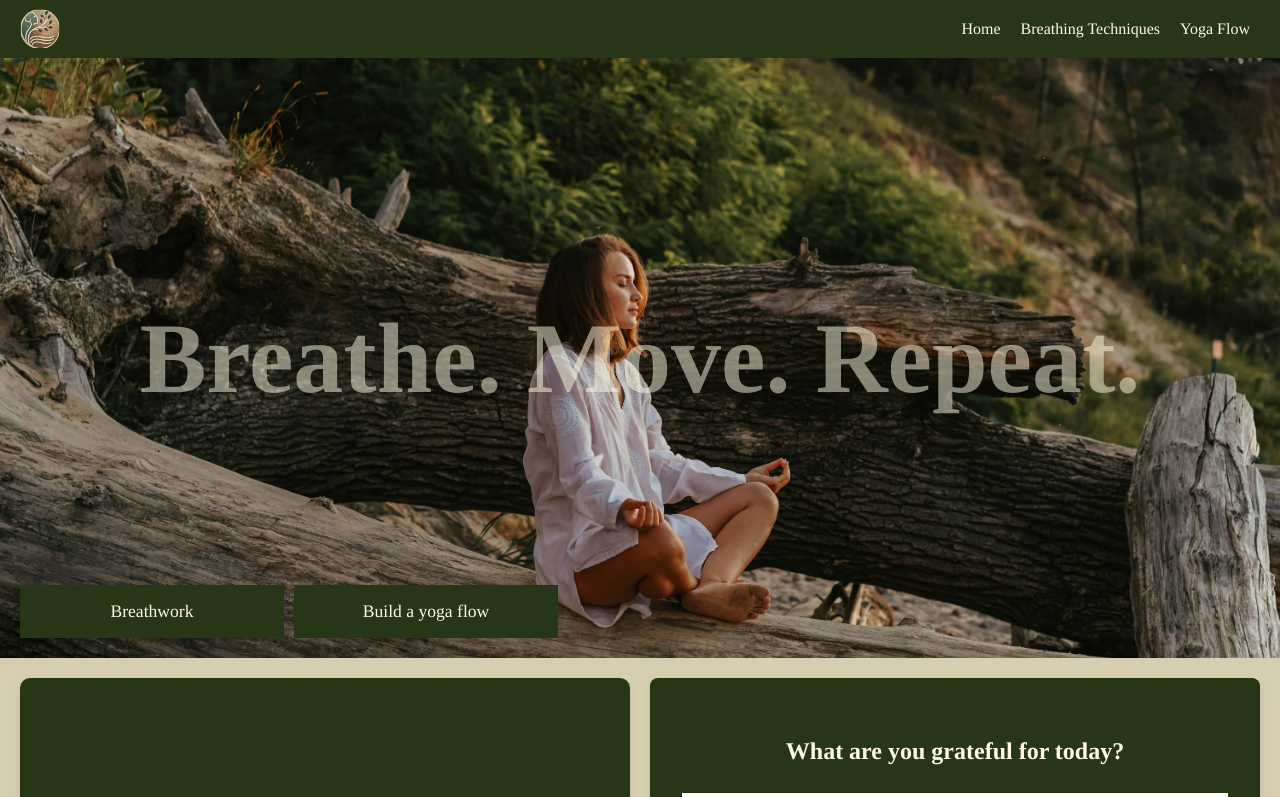
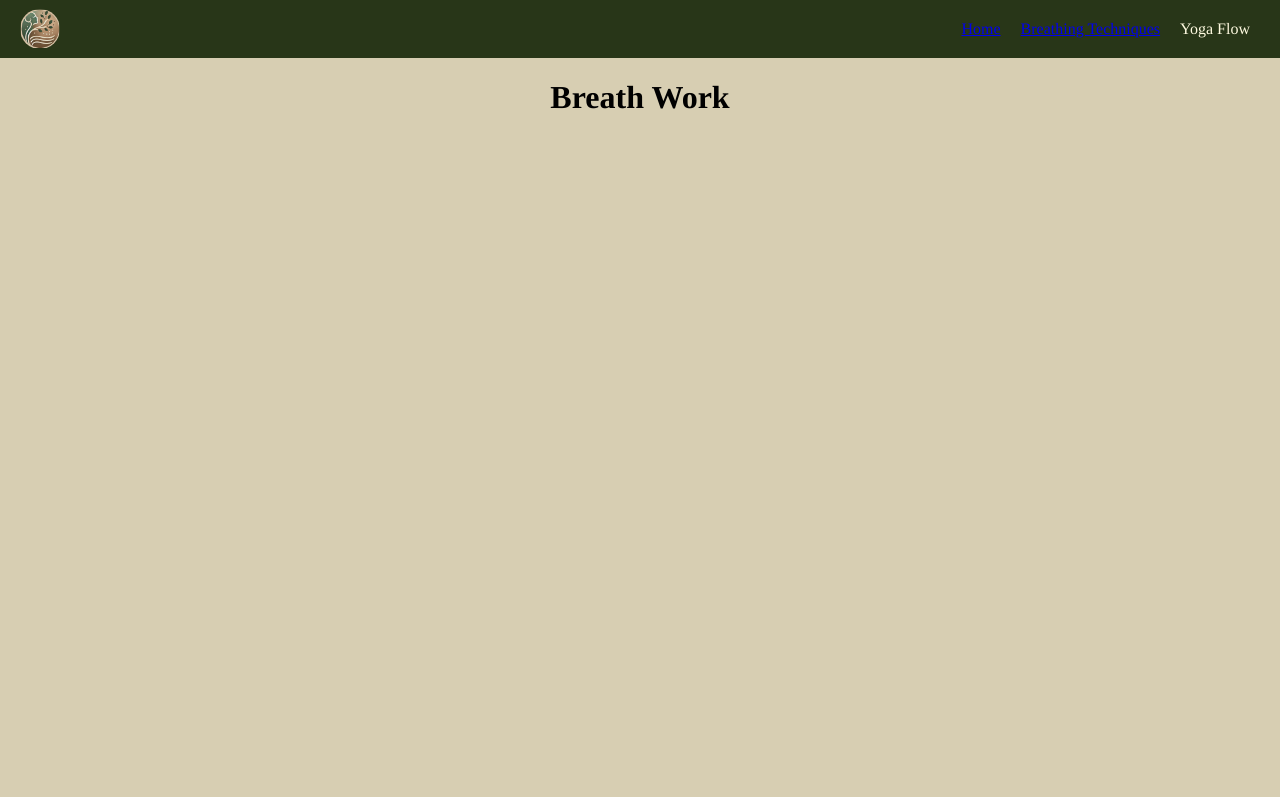
Before and after one commit to graceoreilly/breathing_project, a React (Vite) app in the folder front_end/breathe-move/: page /breathwork in a window 1280 px wide. Shown: the top 797 px of the page. Built offline with nearby package versions, Linux system fonts and the light colour scheme.

Commit message:
Navigation to second page

```diff
--- a/front_end/breathe-move/package.json
+++ b/front_end/breathe-move/package.json
@@ -12,7 +12,8 @@
   "dependencies": {
     "http-proxy-middleware": "^3.0.3",
     "react": "^18.3.1",
-    "react-dom": "^18.3.1"
+    "react-dom": "^18.3.1",
+    "react-router-dom": "^7.1.5"
   },
   "devDependencies": {
     "@eslint/js": "^9.17.0",
--- a/front_end/breathe-move/src/App/App.jsx
+++ b/front_end/breathe-move/src/App/App.jsx
@@ -1,20 +1,23 @@
 import './App.css'
-import Homepage from '../Pages/MainPage/MainPage'
-import NavBar from '../NavBar/NavBar';
+import Homepage from '../Pages/Homepage/Homepage'
+import BreathingPage from '../Pages/BreathingPage/BreathingPage';
+import NavBar from '../Components/NavBar/NavBar';
 import './App.css'
-//import { Route, Routes } from 'react-router-dom'
+import { BrowserRouter as Router, Route, Routes } from 'react-router-dom'
 
 function App() {
 
   return (
     <>
+    <Router>
     <NavBar />
-    <Homepage />
     <div className="container">
-      {/* <Routes>
+      <Routes>
     <Route path="/" element={<Homepage />} />
-    </Routes> */}
+    <Route path="/breathwork" element={<BreathingPage />} />
+    </Routes>
     </div>
+    </Router>
     </>
   );
 }
--- /dev/null
+++ b/front_end/breathe-move/src/Components/NavBar/NavBar.jsx
@@ -0,0 +1,30 @@
+import { NavLink } from "react-router-dom";
+ import styles from '..//NavBar/NavBar.module.css';
+ import Logo from '../Logo/Logo';
+
+function NavBar() {
+    return (
+        <>
+        <div className={styles.container}>
+            <Logo className={styles.logo} />
+        <nav className={styles.navBar}>
+            <ul className={styles.navContainer}>
+                <li className={styles.listItem}>
+                    <NavLink to="/" activeClassName="active">
+                    Home
+                    </NavLink>
+                    </li>
+                <li className={styles.listItem}>
+                <NavLink to="/breathwork" activeClassName="active">
+                    Breathing Techniques
+                    </NavLink>
+                    </li>
+                <li className={styles.listItem}>Yoga Flow</li>
+            </ul>
+        </nav>
+        </div>
+        </>
+    )
+}
+
+export default NavBar;
--- a/front_end/breathe-move/src/NavBar/NavBar.jsx
+++ /dev/null
@@ -1,22 +0,0 @@
-// import { NavLink } from "react-router-dom";
- import styles from '..//NavBar/NavBar.module.css';
- import Logo from '../Components/Logo/Logo';
-
-function NavBar() {
-    return (
-        <>
-        <div className={styles.container}>
-            <Logo className={styles.logo} />
-        <nav className={styles.navBar}>
-            <ul className={styles.navContainer}>
-                <li className={styles.listItem}>Home</li>
-                <li className={styles.listItem}>Breathing Techniques</li>
-                <li className={styles.listItem}>Yoga Flow</li>
-            </ul>
-        </nav>
-        </div>
-        </>
-    )
-}
-
-export default NavBar;
--- /dev/null
+++ b/front_end/breathe-move/src/Pages/BreathingPage/BreathingPage.jsx
@@ -0,0 +1,9 @@
+function BreathingPage() {
+    return (
+    <>
+    <h1>Breath Work</h1>
+    </>
+    )
+}
+
+export default BreathingPage;
--- a/front_end/breathe-move/src/Pages/MainPage/MainPage.jsx
+++ b/front_end/breathe-move/src/Pages/Homepage/Homepage.jsx
@@ -1,5 +1,5 @@
 import Footer from '../../Components/Footer/Footer.jsx'
-import Header from '../../Components/Header/Header'
+import Header from '../../Components/Header/Header.jsx'
 import CardsContainer from '../../Components/CardsContainer/CardsContainer.jsx'
 //import { Route, Routes } from 'react-router-dom'
 
```
Also changed, not shown: front_end/breathe-move/src/Components/NavBar/NavBar.module.css (renamed from front_end/breathe-move/src/NavBar/NavBar.module.css), front_end/breathe-move/src/Pages/ContentPage/BreathingCard/BreathingCard.jsx (deleted), front_end/breathe-move/src/Pages/ContentPage/YogaCard/YogaCard.jsx (deleted), 1 other file (tests, documents, lock files or other folders).
